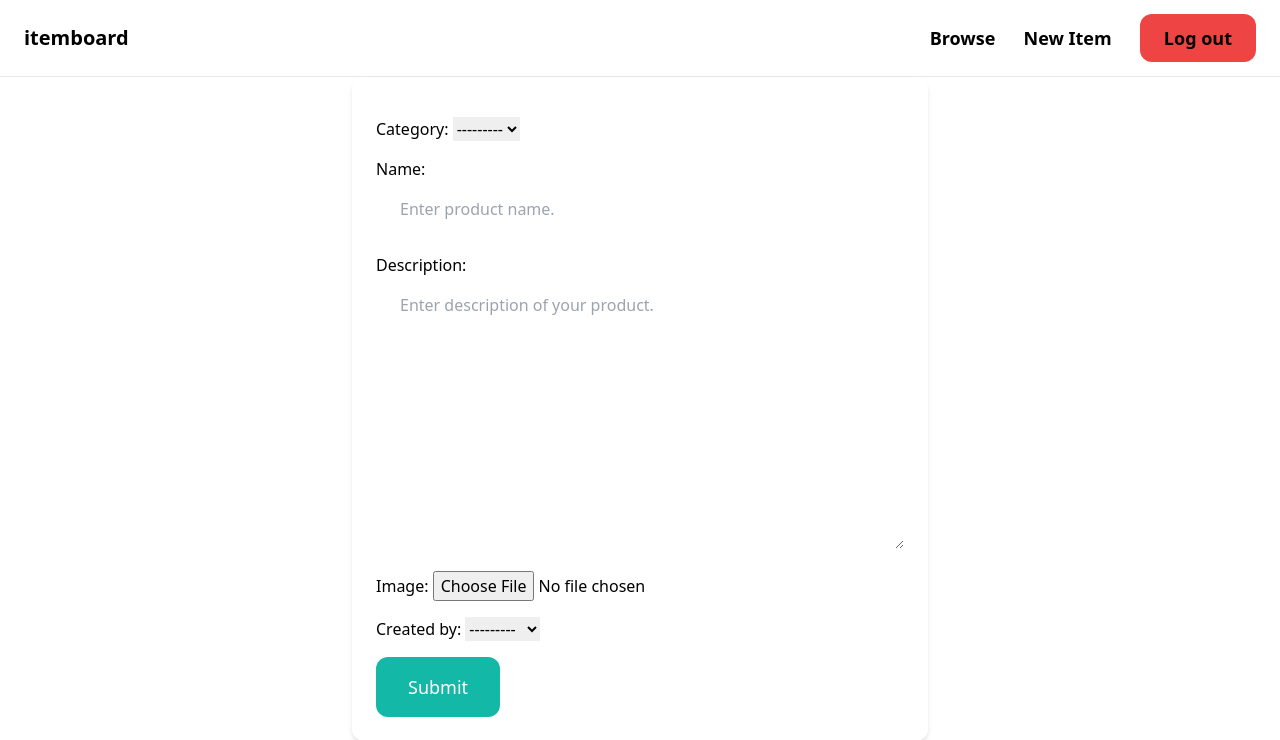
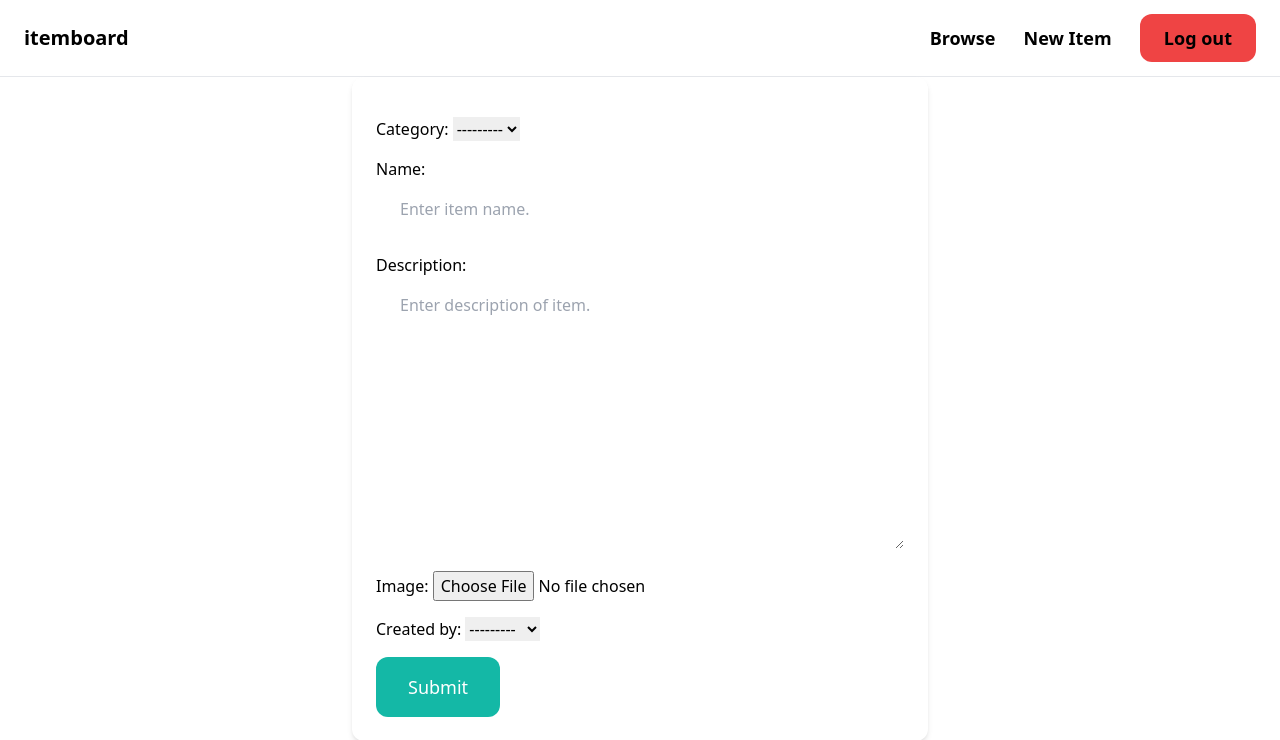
Before and after one commit to Leeixi/itemboard, a Django app: page /items/new/ in a window 1280 px wide. Shown: the top 740 px of the page. Run offline with Django 4.2, Linux system fonts and the light colour scheme; the visitor is signed in with stand-in values (Sample User, id 1); data comes from the database, SQL or seed files in the repository; data that the repository does not hold is empty; some libraries are stand-ins or nearby versions.

Commit message:
minor updates

```diff
--- a/itemboard/core/templates/core/base.html
+++ b/itemboard/core/templates/core/base.html
@@ -16,7 +16,6 @@
 
             <div class="space-x-6">
                 <a href="/" class="text-lg center-right font-semibold hover:text-gray-500">Browse</a>
-
                 {% if request.user.is_authenticated %}
                 <a href="{% url 'item:new' %}" class="text-lg center-right font-semibold hover:text-gray-500">New Item</a>
                 <a href="{% url 'core:logout' %}" class="px-6 py-3 text-lg font-semibold bg-red-500 text-black rounded-xl hover:bg-gray-700">Log out</a>
--- a/itemboard/item/forms.py
+++ b/itemboard/item/forms.py
@@ -7,11 +7,11 @@ class NewItemForm(forms.ModelForm):
         fields = ('category', 'name', 'description', 'image', 'created_by')
         widgets = {
             'name': forms.TextInput(attrs={
-                'placeholder': 'Enter product name.',
+                'placeholder': 'Enter item name.',
                 'class': "w-full py-4 px-6 rounded-xl"
             }),
             'description': forms.Textarea(attrs={
-                'placeholder': 'Enter description of your product.',
+                'placeholder': 'Enter description of item.',
                 'class': "w-full py-4 px-6 rounded-xl"
             })
         }
```
Also changed, not shown: README.md, itemboard/media/item_images/286169602_10222217262006630_123028791304594982_n.jpg (added), itemboard/media/item_images/bbx.jpg (added), itemboard/media/item_images/buba.jpg (added), itemboard/media/item_images/sad.jpg (added).
